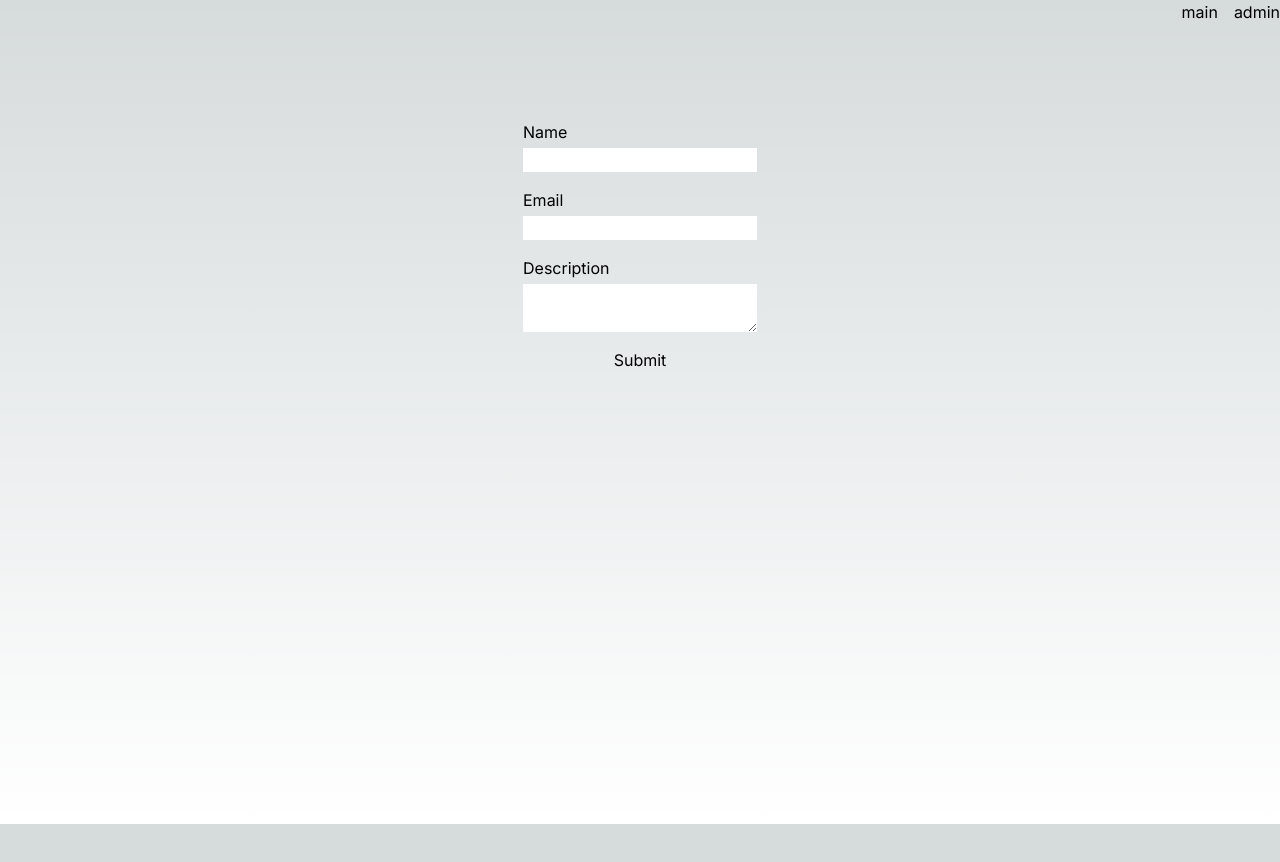
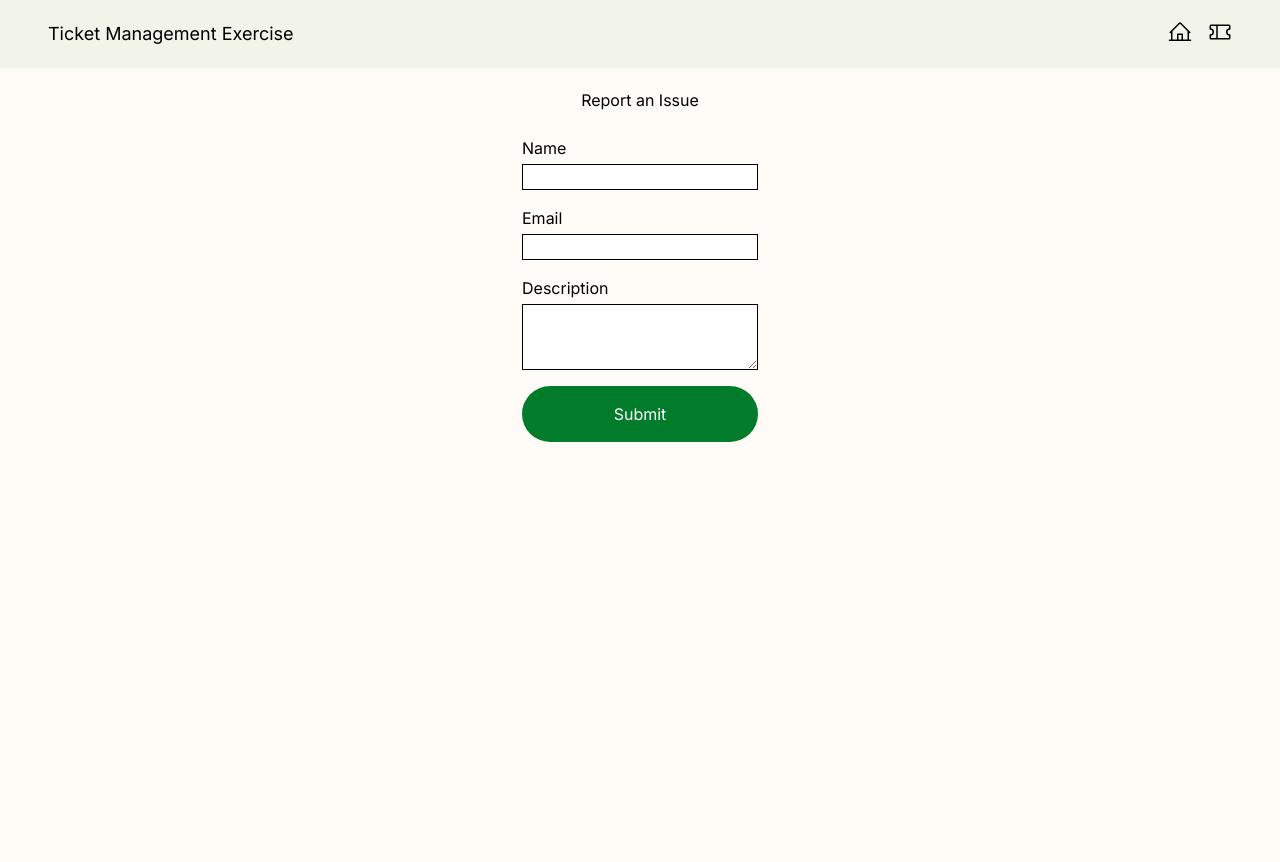
Before and after one commit to TheFrankWei/TicketManagement, a Next.js app: page / in a window 1280 px wide. Shown: the top 862 px of the page. Before the commit the page ends 824 px from the top, so only its background shows below. Built offline with nearby package versions, Linux system fonts and the light colour scheme.

Commit message:
update styling

```diff
--- /dev/null
+++ b/app/Nav.tsx
@@ -0,0 +1 @@
+import { HouseLine } from "@phosphor-icons/react";
--- a/app/admin/Ticket.tsx
+++ b/app/admin/Ticket.tsx
@@ -1,34 +1,96 @@
 "use client";
 import Select from "@/components/Select";
 import TextArea from "@/components/TextArea";
+import { useForm, SubmitHandler } from "react-hook-form";
 import { useState } from "react";
+import { CaretDown, CaretUp } from "@phosphor-icons/react";
+import { ErrorMessage } from "@hookform/error-message";
+
+enum Status {
+  new = "new",
+  progress = "inProgress",
+  resolved = "resolved",
+}
+
+export const STATUS_OPTIONS = [
+  { label: "New", value: Status.new },
+  { label: "In Progress", value: Status.progress },
+  { label: "Resolved", value: Status.resolved },
+];
 
 interface TicketProps {}
 
-export const STATUS_OPTIONS = [
-  { label: "New", value: "new" },
-  { label: "In Progress", value: "inProgress" },
-  { label: "Resolved", value: "resolved" },
-];
+interface FormInput {
+  status: Status;
+  description: string;
+}
 
 export default function Ticket(Props: TicketProps) {
+  const {
+    register,
+    formState: { errors },
+    handleSubmit,
+  } = useForm<FormInput>();
+
   const [open, setOpen] = useState<boolean>(false);
+
+  const onSubmit: SubmitHandler<FormInput> = (data) => {
+    console.log(data, "email sent");
+  };
+
   return (
-    <div className="flex flex-col gap-1">
-      <div onClick={() => setOpen(!open)}>Ticket Name</div>
+    <div className="flex flex-col gap-1 w-full">
+      <div
+        className="flex flex-row justify-between group hover:bg-zealthyNeutralSecondary py-6 px-4"
+        onClick={() => setOpen(!open)}
+      >
+        <div>Ticket Name</div>
+        <div className="group-hover:text-zealthySecondary">
+          {open ? <CaretUp size={24} /> : <CaretDown size={24} />}
+        </div>
+      </div>
       {open && (
-        <div className="flex flex-col gap-2">
+        <div className="flex flex-col gap-2 px-4 py-4">
           <div>
             <div>Status</div>
             <div>Description</div>
           </div>
-          <form>
-            <Select
-              id="status"
-              label="Update Status"
-              options={STATUS_OPTIONS}
-            />
-            <TextArea id="description" label="Update Description" />
+          <form
+            onSubmit={handleSubmit(onSubmit)}
+            className="flex flex-col gap-2"
+          >
+            <div className="w-fit">
+              <Select
+                id="status"
+                label="Update Status"
+                options={STATUS_OPTIONS}
+                {...register("status", { required: true })}
+              />
+              <ErrorMessage
+                errors={errors}
+                name="status"
+                render={({ message }) => <p className="error">{message}</p>}
+              />
+            </div>
+            <div>
+              <TextArea
+                id="description"
+                label="Update Description"
+                {...register("description", {
+                  required: { value: true, message: "Description is required" },
+                })}
+              />
+              <ErrorMessage
+                errors={errors}
+                name="description"
+                render={({ message }) => <p className="error">{message}</p>}
+              />
+            </div>
+            <div className="text-end pt-2">
+              <button type="submit" className="button">
+                Submit
+              </button>
+            </div>
           </form>
         </div>
       )}
--- a/app/admin/page.tsx
+++ b/app/admin/page.tsx
@@ -3,9 +3,10 @@ import Ticket from "./Ticket";
 
 export default function Home() {
   return (
-    <main className="flex min-h-screen flex-col items-center p-24">
-      <div>Tickets</div>
+    <main className="flex min-h-screen flex-col items-center">
+      <div className="py-6 text-bold">Tickets</div>
       <Ticket />
+      <div className="h-2 border-b-2 border-solid border-gray-500" />
     </main>
   );
 }
--- a/app/globals.css
+++ b/app/globals.css
@@ -2,28 +2,22 @@
 @tailwind components;
 @tailwind utilities;
 
-:root {
-  --foreground-rgb: 0, 0, 0;
-  --background-start-rgb: 214, 219, 220;
-  --background-end-rgb: 255, 255, 255;
-}
-
-@media (prefers-color-scheme: dark) {
-  :root {
-    --foreground-rgb: 255, 255, 255;
-    --background-start-rgb: 0, 0, 0;
-    --background-end-rgb: 0, 0, 0;
+@layer components {
+  .error{
+    @apply text-red-800 text-xs
+  }
+  .button {
+    @apply text-white bg-zealthyPrimary hover:bg-zealthySecondary rounded-full px-[1.875rem] py-4;
+  }
+  .breakpoint-x {
+    @apply max-w-[1440px] px-4 md:px-12 mx-auto;
   }
 }
 
-body {
-  color: rgb(var(--foreground-rgb));
-  background: linear-gradient(
-      to bottom,
-      transparent,
-      rgb(var(--background-end-rgb))
-    )
-    rgb(var(--background-start-rgb));
+@layer base {
+  body {
+    @apply bg-zealthyNeutralPrimary  text-black;
+  }
 }
 
 @layer utilities {
--- a/app/layout.tsx
+++ b/app/layout.tsx
@@ -2,12 +2,13 @@ import type { Metadata } from "next";
 import { Inter } from "next/font/google";
 import "./globals.css";
 import Link from "next/link";
+import { HouseLine, Ticket } from "@phosphor-icons/react/dist/ssr";
 
 const inter = Inter({ subsets: ["latin"] });
 
 export const metadata: Metadata = {
-  title: "Create Next App",
-  description: "Generated by create next app",
+  title: "Ticket Management",
+  description: "Ticket Management Exercise",
 };
 
 export default function RootLayout({
@@ -18,11 +19,20 @@ export default function RootLayout({
   return (
     <html lang="en">
       <body className={inter.className}>
-        <nav className="flex flex-row justify-end gap-4">
-          <Link href={"/"}>main</Link>
-          <Link href={"/admin"}>admin</Link>
+        <nav className="bg-zealthyNeutralSecondary py-5 absolute top-0 w-full">
+          <div className="flex flex-row justify-between gap-4 breakpoint-x">
+            <div className="text-lg">Ticket Management Exercise</div>
+            <div className="ml-auto flex flex-row gap-4">
+              <Link href={"/"}>
+                <HouseLine size={24} className="hover:text-zealthySecondary" />
+              </Link>
+              <Link href={"/admin"}>
+                <Ticket size={24} className="hover:text-zealthySecondary" />
+              </Link>
+            </div>
+          </div>
         </nav>
-        {children}
+        <div className="breakpoint-x my-16">{children}</div>
       </body>
     </html>
   );
--- a/app/page.tsx
+++ b/app/page.tsx
@@ -1,15 +1,82 @@
+"use client";
+import { useForm, SubmitHandler } from "react-hook-form";
 import Input from "@/components/Input";
 import TextArea from "@/components/TextArea";
+import { ErrorMessage } from "@hookform/error-message";
+
+interface FormInput {
+  name: string;
+  email: string;
+  description: string;
+}
 
 export default function Home() {
+  const {
+    register,
+    formState: { errors, isSubmitSuccessful },
+    handleSubmit,
+    reset,
+  } = useForm<FormInput>();
+
+  const onSubmit: SubmitHandler<FormInput> = (data, error) => {
+    console.log(data, "email sent", error);
+  };
   return (
-    <main className="flex min-h-screen flex-col items-center justify-between p-24">
-      <form className="flex flex-col gap-4">
-        <Input id="Name" />
-        <Input id="Email" />
-        <TextArea id="Description" />
-        <button type="submit">Submit</button>
-      </form>
+    <main className="flex min-h-screen flex-col items-center">
+      <div className="py-6 text-bold">Report an Issue</div>
+      {isSubmitSuccessful? (
+        <div className="text-center">
+          <div className="py-6">Thanks for reporting your issue!</div>
+          <button onClick={() => reset()} className="button">
+            Report Another Issue
+          </button>
+        </div>
+      ) : (
+        <form className="flex flex-col gap-4" onSubmit={handleSubmit(onSubmit)}>
+          <div>
+            <Input
+              id="Name"
+              {...register("name", {
+                required: { value: true, message: "Name is required" },
+              })}
+            />
+            <ErrorMessage
+              errors={errors}
+              name="name"
+              render={({ message }) => <p className="error">{message}</p>}
+            />
+          </div>
+          <div>
+            <Input
+              id="Email"
+              {...register("email", {
+                required: { value: true, message: "Email is required" },
+              })}
+            />
+            <ErrorMessage
+              errors={errors}
+              name="email"
+              render={({ message }) => <p className="error">{message}</p>}
+            />
+          </div>
+          <div>
+            <TextArea
+              id="Description"
+              {...register("description", {
+                required: { value: true, message: "Description is required" },
+              })}
+            />
+            <ErrorMessage
+              errors={errors}
+              name="description"
+              render={({ message }) => <p className="error">{message}</p>}
+            />
+          </div>
+          <button type="submit" className="button">
+            Submit
+          </button>
+        </form>
+      )}
     </main>
   );
 }
--- a/components/Input.tsx
+++ b/components/Input.tsx
@@ -1,14 +1,20 @@
-export default function Input({
-  id,
-  label = id,
-}: {
+import { forwardRef } from "react";
+
+interface InputProps
+  extends React.PropsWithRef<JSX.IntrinsicElements["input"]> {
   id: string;
   label?: string;
-}) {
-  return (
+}
+
+const Input = forwardRef<HTMLInputElement, InputProps>(
+  ({ id, label = id, ...rest }, ref) => (
     <div className="flex flex-col gap-1">
       <label htmlFor={id}>{label}</label>
-      <input id={id} />
+      <input id={id} ref={ref} {...rest} className="border border-black"/>
     </div>
-  );
-}
+  )
+);
+
+Input.displayName = "Input";
+
+export default Input;
--- a/components/Select.tsx
+++ b/components/Select.tsx
@@ -1,22 +1,31 @@
-export default function Select({
-  id,
-  label = id,
-  options,
-}: {
+import { forwardRef } from "react";
+
+interface SelectProps
+  extends React.PropsWithRef<JSX.IntrinsicElements["select"]> {
   id: string;
   label?: string;
   options: { label: string; value: string }[];
-}) {
-  return (
+}
+
+const Select = forwardRef<HTMLSelectElement, SelectProps>(
+  ({ id, label = id, options, ...rest }, ref) => (
     <div className="flex flex-col gap-1">
       <label htmlFor={id}>{label}</label>
-      <select id={id}>
+      <select id={id} ref={ref} {...rest} className="text-black border border-black">
         {options.map((option) => (
-          <option className="text-black" key={option.value} value={option.value}>
+          <option
+            className="text-black"
+            key={option.value}
+            value={option.value}
+          >
             {option.label}
           </option>
         ))}
       </select>
     </div>
-  );
-}
+  )
+);
+
+Select.displayName = "Select";
+
+export default Select;
--- a/components/TextArea.tsx
+++ b/components/TextArea.tsx
@@ -1,14 +1,22 @@
-export default function TextArea({
-    id,
-    label = id,
-  }: {
-    id: string;
-    label?: string;
-  }) {
-    return (
-      <div className="flex flex-col gap-1">
-        <label htmlFor={id}>{label}</label>
-        <textarea id={id} className="min-h-6" />
-      </div>
-    );
-  }
+import { forwardRef } from "react";
+
+interface TextAreaProps
+  extends React.PropsWithRef<JSX.IntrinsicElements["textarea"]> {
+  id: string;
+  label?: string;
+}
+
+const TextArea = forwardRef<HTMLTextAreaElement, TextAreaProps>(
+  ({ id, label = id, ...rest }, ref) => (
+    <div className="flex flex-col gap-1">
+      <label htmlFor={id}>
+        {label}
+      </label>
+      <textarea className="bg-white p-2 border border-black" id={id} ref={ref} {...rest} />
+    </div>
+  )
+);
+
+TextArea.displayName = "TextArea";
+
+export default TextArea;
--- a/tailwind.config.ts
+++ b/tailwind.config.ts
@@ -8,10 +8,11 @@ const config: Config = {
   ],
   theme: {
     extend: {
-      backgroundImage: {
-        "gradient-radial": "radial-gradient(var(--tw-gradient-stops))",
-        "gradient-conic":
-          "conic-gradient(from 180deg at 50% 50%, var(--tw-gradient-stops))",
+      colors: {
+        zealthyNeutralPrimary: "#fffcf7",
+        zealthyNeutralSecondary: "#f2f4e9",
+        zealthyPrimary: "#027c2a",
+        zealthySecondary: "#00531b",
       },
     },
   },
```
Also changed, not shown: package.json (+7 -4 lines), 1 other file (tests, documents, lock files or other folders).
